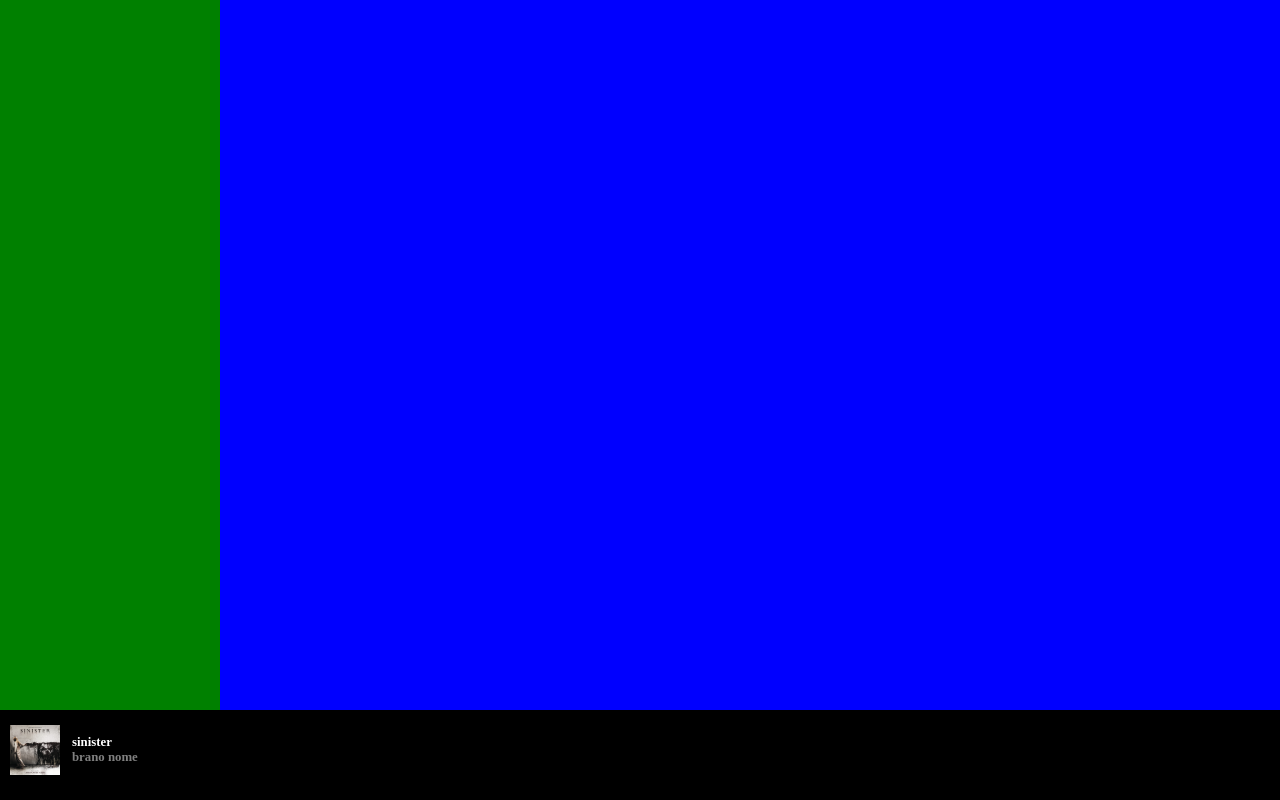
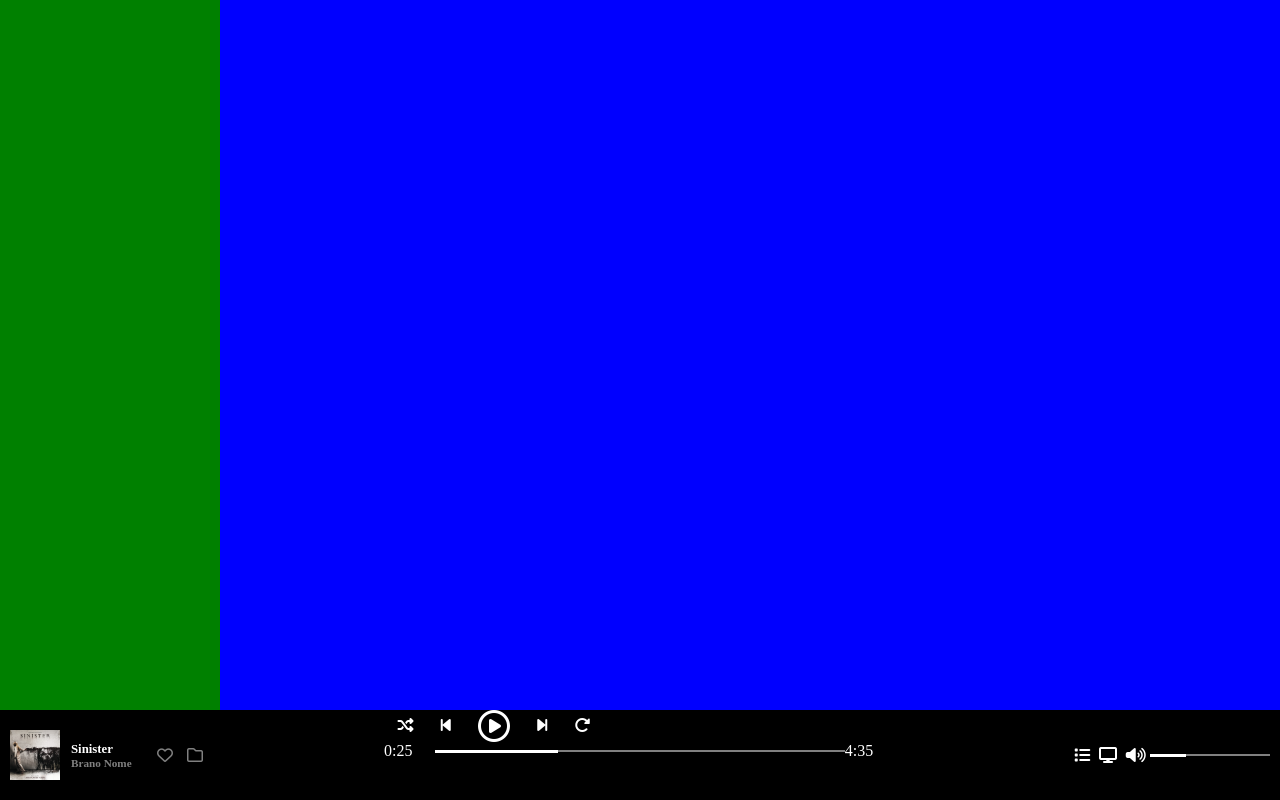
Before and after one commit to ArrobbioUmberto/html-css-spotifyweb, a plain HTML site: page index.html in a window 1280 px wide. Drawn offline with Linux system fonts and the light colour scheme.

Commit message:
STYLE css added for side player+ central player

```diff
--- a/css/style.css
+++ b/css/style.css
@@ -5,6 +5,12 @@
 }
 .row{
     display: flex;
+}
+.col__80{
+    flex-basis: 80%;
+}
+.col__70{
+    flex-basis: calc(70% - 12px);
 }
 .col__60{
     flex-basis: 60%;
@@ -49,6 +55,7 @@ main{
 
 
 .row--player{
+    height: 100%;
     flex-direction: row;
     justify-content: space-between;
 }
@@ -56,13 +63,13 @@ main{
     width: 220px;
 }
 .row--song--play{
-    padding: 15px 10px;
+    padding: 20px 10px;
     flex-direction: row;
     justify-content: space-between;
 }
 .player__song--play{
     display: flex;
-    column-gap: 12px;
+    column-gap: 11px;
     flex-direction: row;
     align-items: center;
 }
@@ -71,14 +78,76 @@ main{
 }
 .song--name,
 .song--artist{
-    font-size: 0.8rem;
+    text-transform: capitalize;
 }
 .song--name{
+    font-weight: 700;
+    font-size: 0.8rem;
     color: white;
 }
 .song--artist{
+    font-size: 0.7rem;
     color: grey;
 }
-.icon--player--song{
+.icon--play--song{
     color: grey;
 }
+.player--icon--play{
+    display: flex;
+    justify-content: space-around;
+    align-items: center;
+}
+.row--action{
+    height: 100%;
+    display: flex;
+    flex-direction: column;
+    flex-wrap: nowrap;
+}
+.row--action--list--item{
+    width: 220px ;
+    display: flex;
+    flex-direction: row;
+    justify-content: space-around;
+    align-items: center;
+}
+.row--action--timer{
+    display: flex;
+    flex-direction: row;
+    flex-wrap: nowrap;
+    align-items: center;
+    justify-content: space-around;
+}
+.timer{
+    color: white;
+}
+.row--volume{
+    height: 100%;
+    flex-direction: row;
+    flex-wrap: nowrap;
+    align-items: center;
+    padding: 10px 10px;
+}
+.position--icon{
+    display: flex;
+    justify-content: space-around;
+}
+.icon--play--volume,
+.icon--play--song{
+    font-size: 1rem;
+}
+.icon--play,
+.icon--play--volume{
+    color: white;
+}
+.fa-circle-play{
+    font-size: 2rem;
+}
+.music--line{
+    width: 100%;
+    border-bottom: 2px solid grey;
+}
+.music--volume{
+    width: 30%;
+    border-top: 3px solid white;
+    margin-top: -2px;
+}
```
